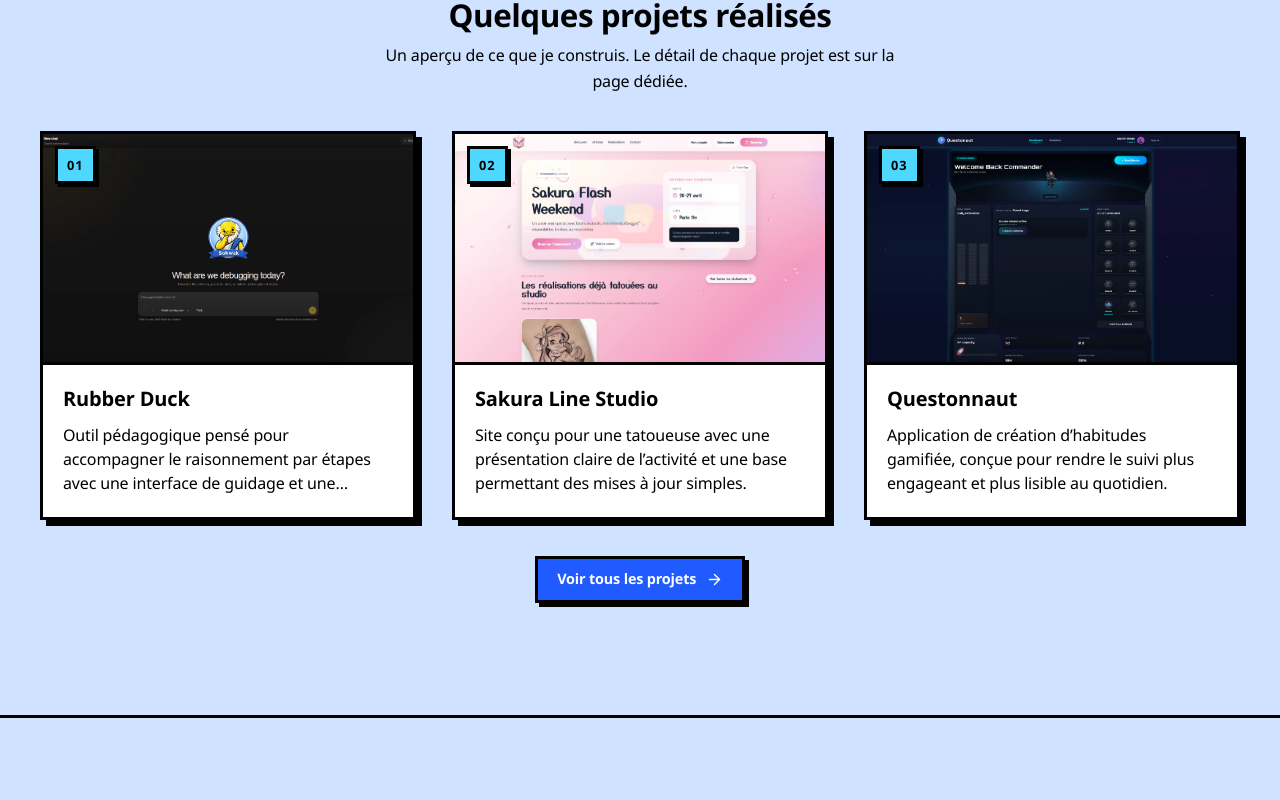
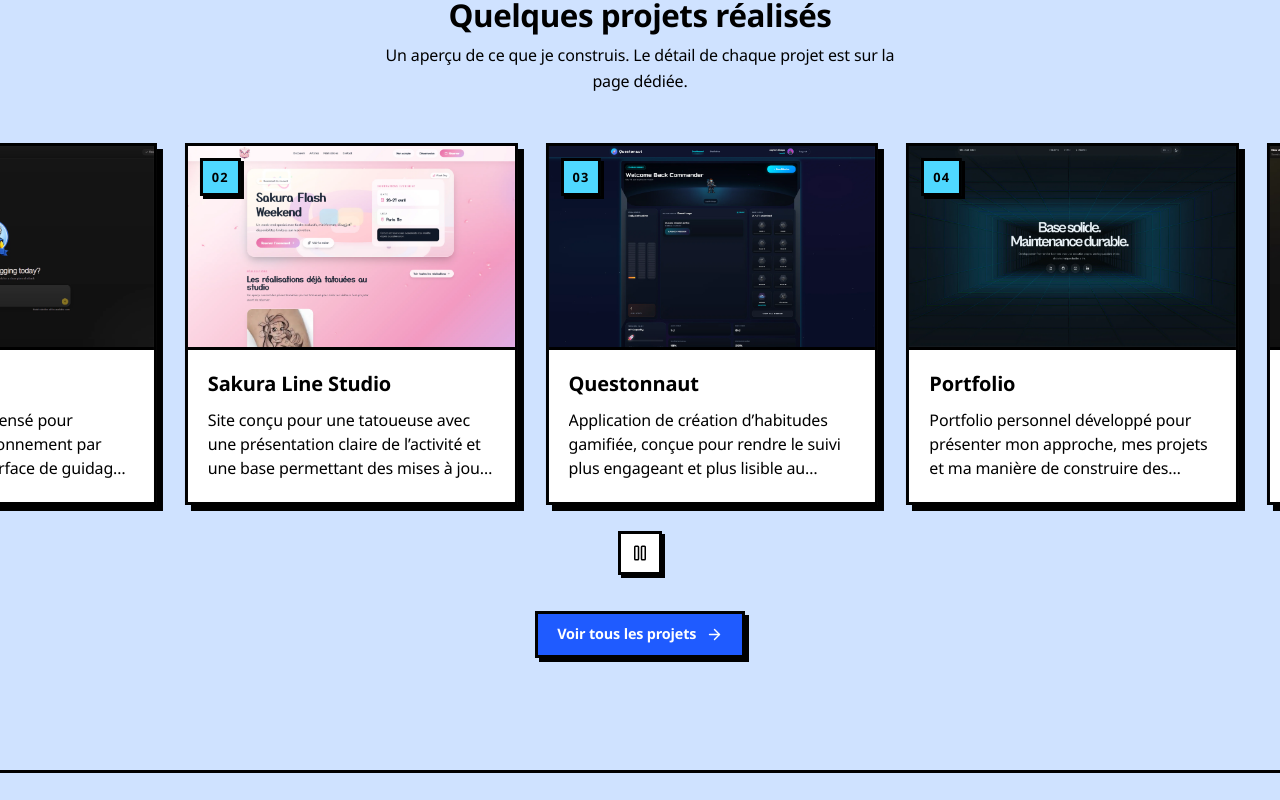
Before and after one commit to wiwi240/portfolio-, a React (Vite) app: page / in a window 1280 px wide. Shown: the part 1900-2700 px from the top of the page. Built offline with nearby package versions, Linux system fonts and the light colour scheme; a web font is replaced by a local one.

Commit message:
Make the home projects preview an auto-scrolling band with pause controls
Co-Authored-By: Claude Sonnet 5.5 <noreply@anthropic.com>

```diff
--- a/src/components/home-projects.css
+++ b/src/components/home-projects.css
@@ -1,6 +1,21 @@
 /* Home preview of finished projects: three cards, then a link to the full page. */
 .home-projects { padding-block: 72px 80px; }
-.home-projects-grid { display: grid; grid-template-columns: repeat(3, minmax(0, 1fr)); gap: clamp(20px, 3vw, 36px); margin: 36px 0 0; padding: 0; list-style: none; }
+/* Marquee: three identical tracks side by side, all slide left by one track width, then the loop restarts unseen. */
+.home-projects-marquee { display: flex; width: 100vw; margin: 36px 0 0 calc(50% - 50vw); padding-block: 12px 18px; overflow: hidden; }
+.home-projects-track { display: flex; flex: none; gap: 28px; min-width: max-content; margin: 0; padding: 0 14px; list-style: none; animation: home-projects-scroll 48s linear infinite; }
+.home-projects-marquee:hover .home-projects-track,
+.home-projects-marquee:focus-within .home-projects-track,
+.home-projects-marquee.is-paused .home-projects-track { animation-play-state: paused; }
+@keyframes home-projects-scroll { to { transform: translateX(-100%); } }
+.home-projects-track li { flex: none; width: clamp(280px, 26vw, 360px); }
+.home-projects-toggle { display: grid; place-items: center; width: 44px; height: 44px; margin: 8px auto 0; cursor: pointer; }
+.home-projects-toggle svg { width: 18px; height: 18px; }
+@media (prefers-reduced-motion: reduce) {
+  .home-projects-marquee { overflow-x: auto; }
+  .home-projects-track { animation: none; }
+  .home-projects-track[aria-hidden] { display: none; }
+  .home-projects-toggle { display: none; }
+}
 .home-project-card { display: flex; flex-direction: column; height: 100%; overflow: hidden; border: 1px solid var(--border); border-radius: var(--radius-lg); background: var(--surface); color: inherit; text-decoration: none; transition: transform var(--dur) var(--ease), box-shadow var(--dur) var(--ease); }
 .home-project-card:hover { transform: translateY(-4px); box-shadow: var(--shadow); }
 .home-project-card:focus-visible { outline: 3px solid var(--focus); outline-offset: 3px; }
@@ -11,4 +26,6 @@
 .home-project-copy strong { font-family: var(--font-display); font-size: 1.25rem; }
 .home-project-copy span { display: -webkit-box; -webkit-line-clamp: 3; -webkit-box-orient: vertical; overflow: hidden; line-height: 1.5; }
 .home-projects .home-projects-all { display: flex; width: max-content; margin: 36px auto 0 !important; }
-@media (max-width: 900px) { .home-projects-grid { grid-template-columns: minmax(0, 1fr); } .home-projects { padding-block: 48px 56px; } }
+@media (max-width: 900px) { .home-projects { padding-block: 48px 56px; } }
+
+.home-projects .visually-hidden { position: absolute; width: 1px; height: 1px; overflow: hidden; clip-path: inset(50%); white-space: nowrap; }
--- a/src/components/home-projects.tsx
+++ b/src/components/home-projects.tsx
@@ -1,17 +1,19 @@
-import { ArrowRight } from 'lucide-react'
+import { useState } from 'react'
+import { ArrowRight, Pause, Play } from 'lucide-react'
 import { projects, type Language } from '@/data/portfolio-content'
 import { paths } from '@/site'
 import './home-projects.css'
 
 const text = {
-  fr: { label: 'Réalisations', title: 'Quelques projets réalisés', intro: 'Un aperçu de ce que je construis. Le détail de chaque projet est sur la page dédiée.', all: 'Voir tous les projets' },
-  en: { label: 'Work', title: 'A few projects I built', intro: 'A preview of what I build. Each project has its own page with the details.', all: 'See all projects' },
+  fr: { label: 'Réalisations', title: 'Quelques projets réalisés', intro: 'Un aperçu de ce que je construis. Le détail de chaque projet est sur la page dédiée.', all: 'Voir tous les projets', pause: 'Mettre en pause le défilement', play: 'Reprendre le défilement' },
+  en: { label: 'Work', title: 'A few projects I built', intro: 'A preview of what I build. Each project has its own page with the details.', all: 'See all projects', pause: 'Pause scrolling', play: 'Resume scrolling' },
 }
 
 // Home preview of the finished projects: the first three, each linking to the full projects page.
 export function HomeProjects({ language }: { language: Language }) {
   const t = text[language]
-  const list = projects[language].slice(0, 3)
+  const list = projects[language]
+  const [paused, setPaused] = useState(false)
   const target = paths[language].projects
   return (
     <section className="stack-scene-inner home-section home-projects" aria-labelledby="home-projects-title">
@@ -20,7 +22,9 @@ export function HomeProjects({ language }: { language: Language }) {
         <h2 id="home-projects-title">{t.title}</h2>
         <p>{t.intro}</p>
       </div>
-      <ul className="home-projects-grid">
+      <div className={`home-projects-marquee${paused ? ' is-paused' : ''}`}>
+        {[false, true, true].map((copy, copyIndex) => (
+          <ul className="home-projects-track" key={copyIndex} aria-hidden={copy || undefined} {...(copy ? { inert: true } : {})}>
             {list.map((project, index) => (
               <li key={project.id}>
                 <a className="home-project-card" href={target}>
@@ -36,6 +40,12 @@ export function HomeProjects({ language }: { language: Language }) {
               </li>
             ))}
           </ul>
+        ))}
+      </div>
+      <button type="button" className="home-projects-toggle" aria-pressed={paused} onClick={() => setPaused((value) => !value)}>
+        {paused ? <Play aria-hidden="true" /> : <Pause aria-hidden="true" />}
+        <span className="visually-hidden">{paused ? t.play : t.pause}</span>
+      </button>
       <a className="button button-primary home-projects-all" href={target}>
         {t.all}
         <ArrowRight aria-hidden="true" />
--- a/src/neobrutalism.css
+++ b/src/neobrutalism.css
@@ -220,3 +220,5 @@ html.dark .illustration { --ill-line: #e8f1ff; --ill-bar: #0f1f5c; --ill-bar-ink
 .home-project-copy strong { font-weight: 900; }
 .home-project-copy span { color: var(--fg); font-weight: 500; }
 @media (prefers-reduced-motion: reduce) { .home-project-card:hover { transform: none; } }
+.home-projects-toggle { border: var(--nb-border); border-radius: 0; background: var(--surface); color: var(--fg); box-shadow: 3px 3px 0 var(--nb-line); }
+.home-projects-toggle:active { transform: translate(3px, 3px); box-shadow: none; }
```
Lines whose indentation alone changed are shown as unchanged.
